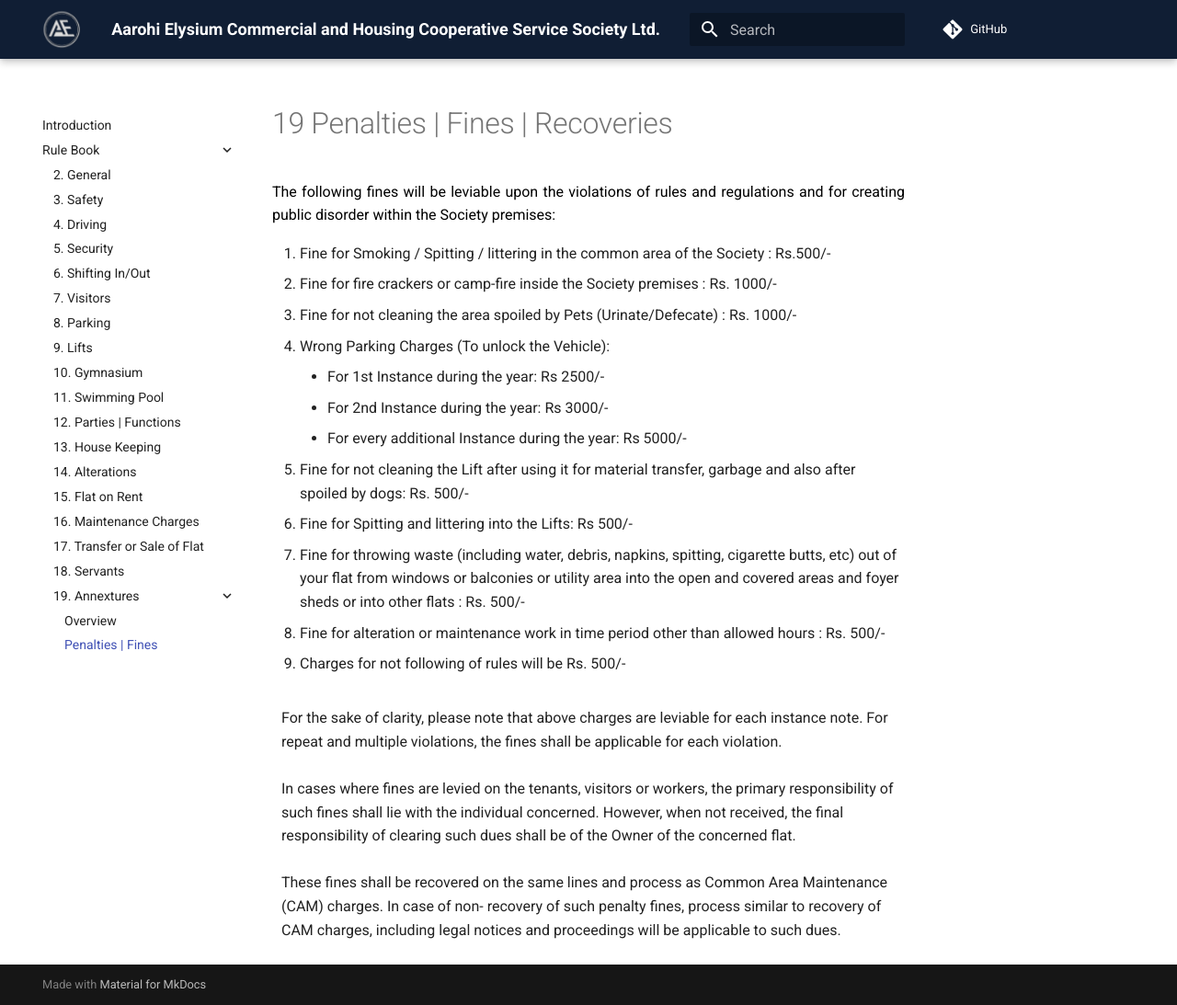
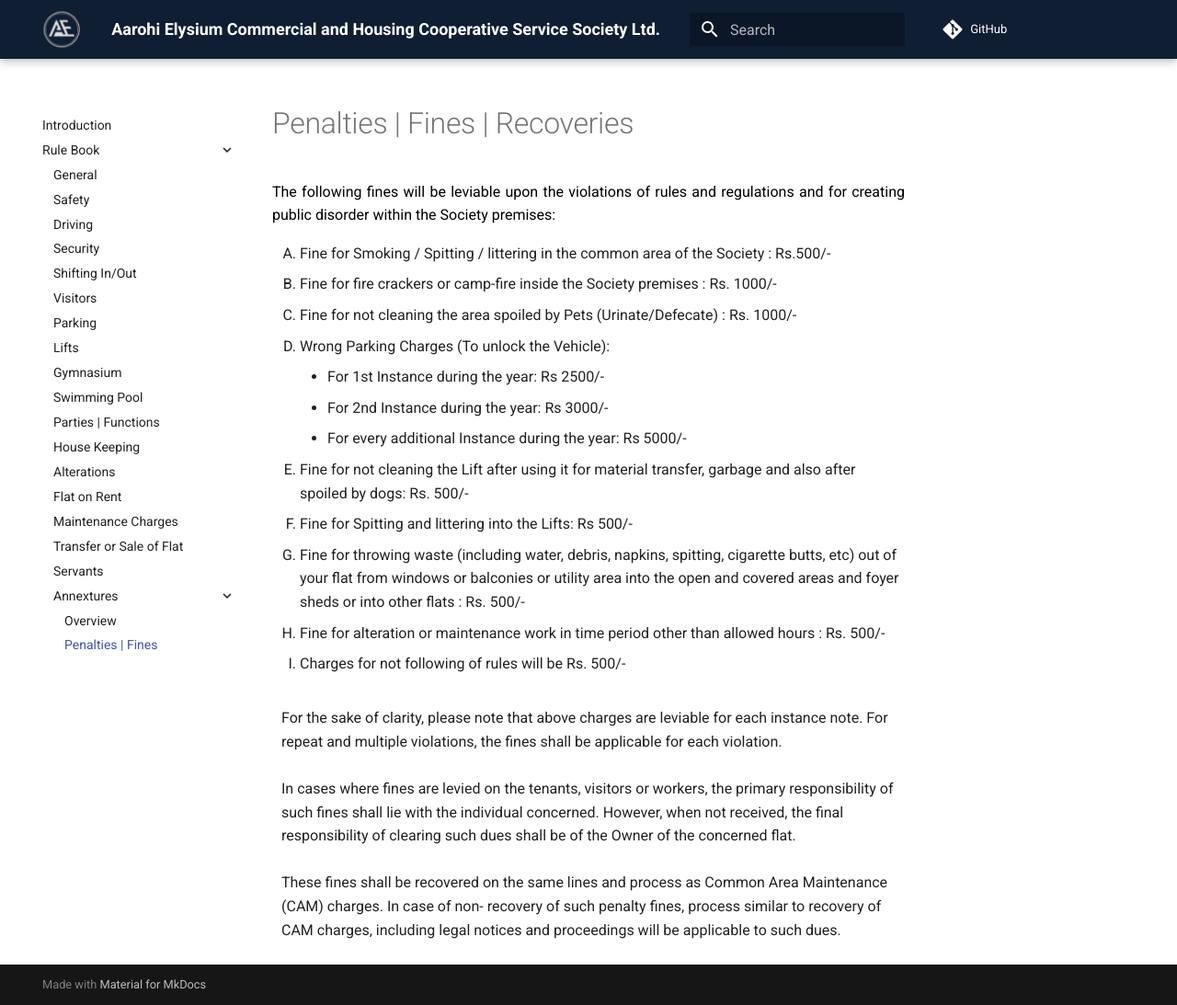
Before and after one commit to rkpatel1474/AarohiElysiumSociety, an MkDocs documentation site: the page built from docs/20_Fines.md, in a window 1280 px wide and 1093 px high. Shown: the whole window at 92% size. Built offline with MkDocs 1.6.1 and Material for MkDocs 9.7.7, drawn with Linux system fonts in a browser that asks for light colours; comment, search, counter and statistics services are not loaded.

```diff
--- a/docs/20_Fines.md
+++ b/docs/20_Fines.md
@@ -1,7 +1,7 @@
-# 19 Penalties | Fines | Recoveries
+# Penalties | Fines | Recoveries
 
 The following fines will be leviable upon the violations of rules and regulations and for creating public disorder within the Society premises:
-<ol type="1">
+<ol type="A">
 <li>Fine for Smoking / Spitting / littering in the common area of the Society : Rs.500/-</li>
 <li>Fine for fire crackers or camp-fire inside the Society premises : Rs. 1000/-</li>
 <li>Fine for not cleaning the area spoiled by Pets (Urinate/Defecate) : Rs. 1000/-</li>
--- a/docs/assets/css/extra.css
+++ b/docs/assets/css/extra.css
@@ -1,3 +1,65 @@
+@media print {
+    /* Set up page size and margins for A4 */
+    @page {
+        size: A4;
+        margin: 15mm;
+        @bottom-left {
+            content: string(author) !important;
+          }
+        @bottom-right {
+            content: string(copyright) !important;
+          }
+    }
+
+   #author, #copyright {
+    display: none !important;
+   }
+   /* Adjust font sizes for headings */
+    h1 {
+    font-size: 2.5em; /* Increase size for H1 */
+    margin-bottom: 1em; /* Adjust spacing */
+    }
+
+    h2 {
+    font-size: 2em; /* Increase size for H2 */
+    margin-bottom: 0.8em;
+    }
+
+    h3 {
+    font-size: 1.75em; /* Increase size for H3 */
+    margin-bottom: 0.6em;
+    }
+
+/* Adjust font size for paragraphs */
+    p {
+    font-size: 1.25em; /* Increase size for paragraphs */
+    line-height: 1.4; /* Adjust line height for readability */
+    }
+
+/* Optional: Adjust list items */
+    li {
+    font-size: 1.25em !important;
+    line-height: 2 !important;
+    margin-bottom: 7px;
+    }
+
+
+/* Optional: Adjust table font sizes */
+    table {
+    font-size: 1.1em; /* Increase size for table text */
+    }
+
+/* Customize overall font family if needed */
+    body {
+    font-family: 'Arial', sans-serif; /* Change to your preferred font */
+    }
+    .pdf-order {
+        display: none !important;
+    }
+
+}
+
+
 .md-header__button.md-logo img, .md-header__button.md-logo svg {
     fill: currentcolor;
     display: block;
--- a/mkdocs.yml
+++ b/mkdocs.yml
@@ -7,6 +7,48 @@ theme:
   features:
     - navigation.expand
 
+plugins:
+  - search
+  - pdf-export:
+      combined: true
+      media_type: print
+      combined_output_path: "./pdfs/AarohiElysium.pdf"
+
+  - with-pdf:
+        # author: Applied Software Pvt Ltd
+        # copyright: © 2024
+        cover: true
+        back_cover: true
+        cover_title: Aarohi Elysium Commercial and Housing Cooperative Service Society Ltd.
+        cover_subtitle: (REG/AHD/SA(HAA)19885/2024)
+        custom_template_path: .docs/assets/css/extra.css
+        toc_title: Table of Content
+        heading_shift: true
+        toc_level: 2
+        ordered_chapter_level: 3
+        #excludes_children:
+        #    - 'release-notes/:upgrading'
+        #    - 'release-notes/:changelog'
+        #
+        #exclude_pages:
+        #    - 'bugs/'
+        #    - 'appendix/contribute/'
+        #convert_iframe:
+        #    - src: IFRAME SRC
+        #      img: POSTER IMAGE URL
+        #      text: ALTERNATE TEXT
+        #    - src: ...
+        #two_columns_level: 3
+        #
+        #render_js: true
+        #headless_chrome_path: headless-chromium
+        #
+        output_path: ./pdfs/AarohiElysium.pdf
+        #enabled_if_env: ENABLE_PDF_EXPORT
+        #
+        # debug_html: true
+        #show_anchors: true
+        #verbose: true
 
 extra_css:
   - assets/css/extra.css
@@ -15,23 +57,23 @@ extra_css:
 nav:  # Custom navigation for the sidebar
   - Introduction: index.md
   - Rule Book:
-    - 2. General: 02_GeneralRules.md
-    - 3. Safety: 03_Safety.md
-    - 4. Driving: 04_Driving.md
-    - 5. Security: 05_Security.md
-    - 6. Shifting In/Out: 06_Shifting.md
-    - 7. Visitors: 07_Visitors.md
-    - 8. Parking: 08_Parking.md
-    - 9. Lifts: 09_Lifts.md
-    - 10. Gymnasium: 10_Gymnasium.md
-    - 11. Swimming Pool: 11_SwimmingPool.md
-    - 12. Parties | Functions: 12_PartiesFunction.md
-    - 13. House Keeping: 13_HouseKeeping.md
-    - 14. Alterations: 14_Alterations.md
-    - 15. Flat on Rent: 15_FlatRent.md
-    - 16. Maintenance Charges: 16_Maintenance.md
-    - 17. Transfer or Sale of Flat: 17_SaleFlat.md
-    - 18. Servants: 18_Servants.md
-    - 19. Annextures:
+    - General: 02_GeneralRules.md
+    - Safety: 03_Safety.md
+    - Driving: 04_Driving.md
+    - Security: 05_Security.md
+    - Shifting In/Out: 06_Shifting.md
+    - Visitors: 07_Visitors.md
+    - Parking: 08_Parking.md
+    - Lifts: 09_Lifts.md
+    - Gymnasium: 10_Gymnasium.md
+    - Swimming Pool: 11_SwimmingPool.md
+    - Parties | Functions: 12_PartiesFunction.md
+    - House Keeping: 13_HouseKeeping.md
+    - Alterations: 14_Alterations.md
+    - Flat on Rent: 15_FlatRent.md
+    - Maintenance Charges: 16_Maintenance.md
+    - Transfer or Sale of Flat: 17_SaleFlat.md
+    - Servants: 18_Servants.md
+    - Annextures:
       - Overview: 19_Annextures.md
       - Penalties | Fines : 20_Fines.md
```
